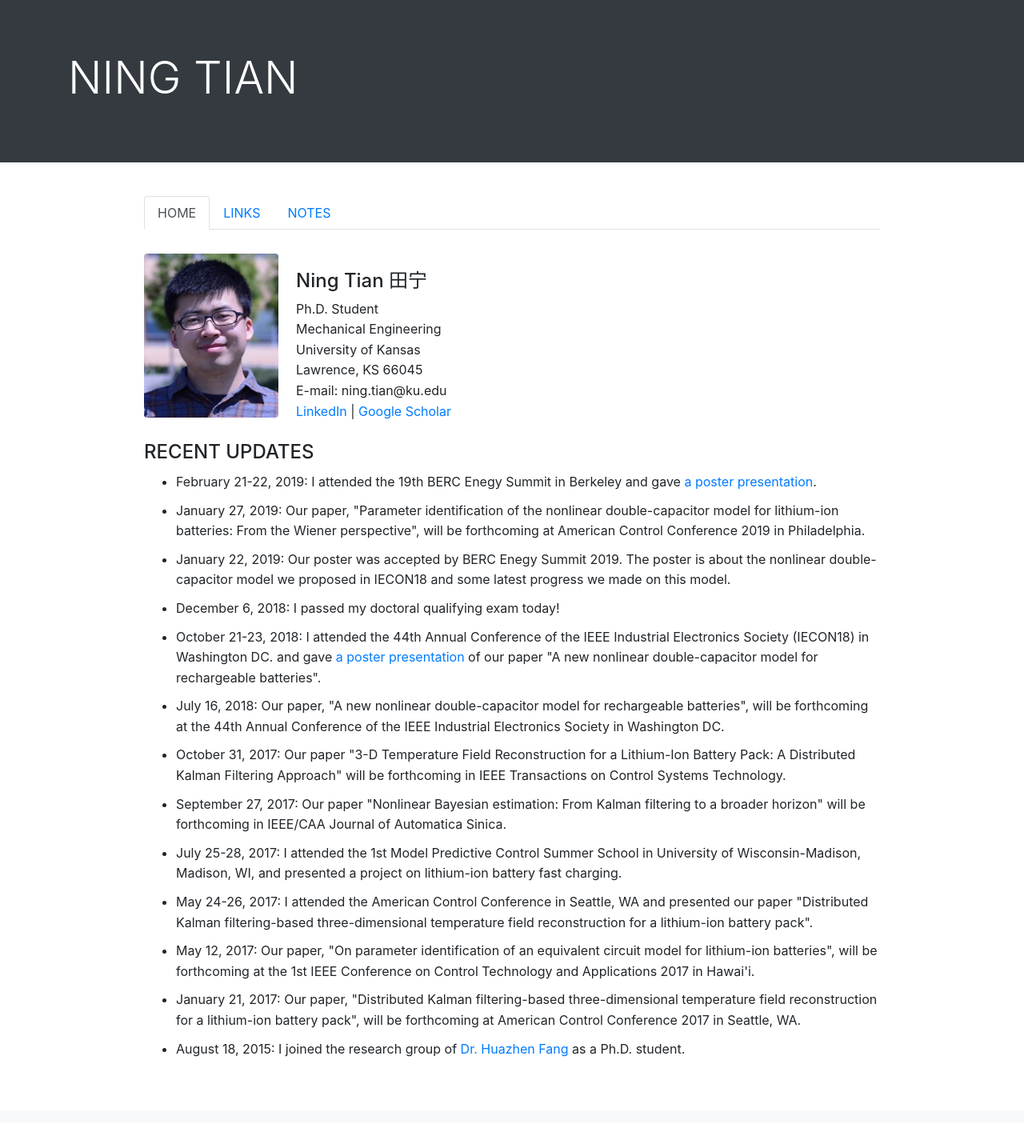
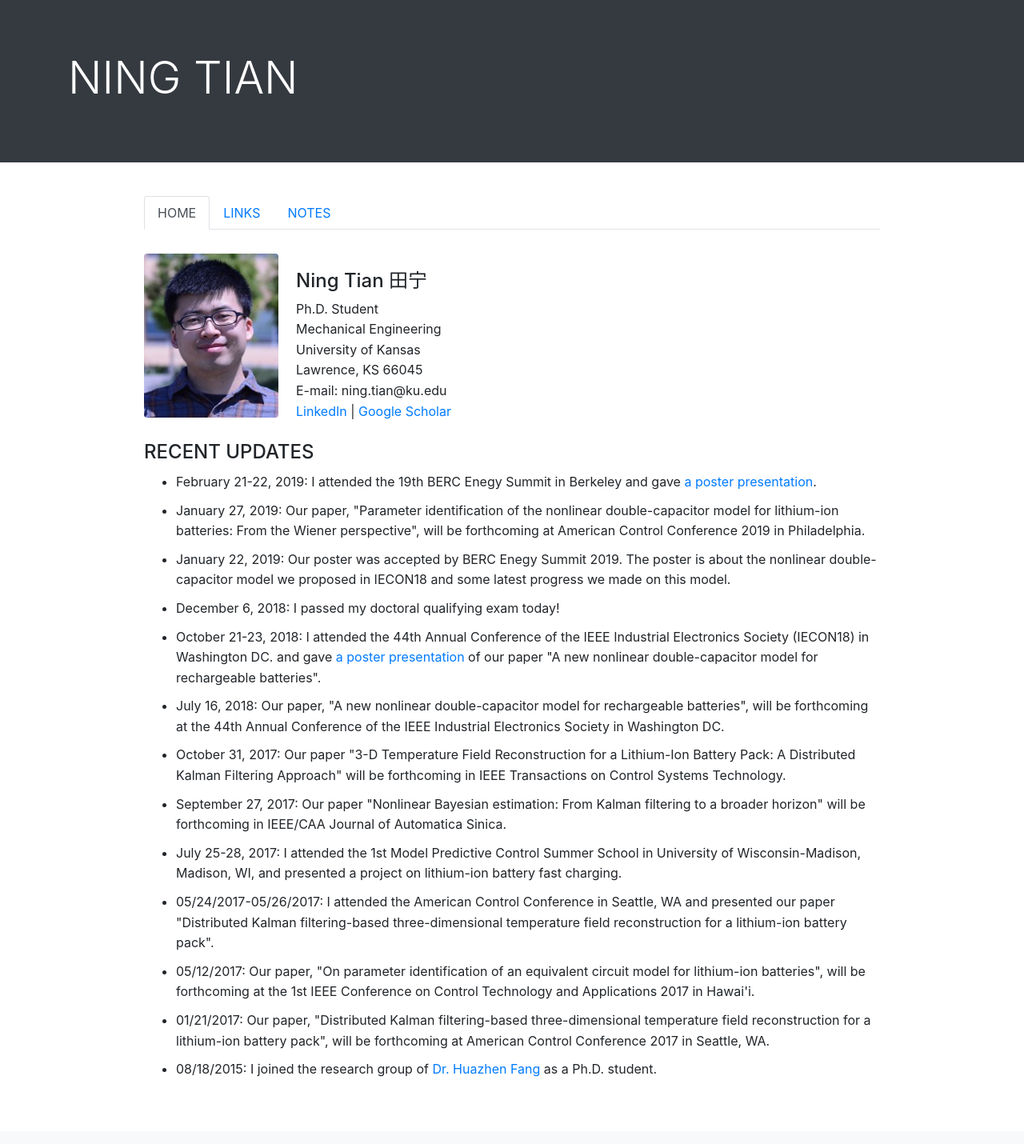
Before and after one commit to ningtian/ningtian.github.io, a Jekyll site: the page index.html, which Jekyll copies as it is, in a window 1280 px wide. Shown: the whole page at 80% size. Built offline with Jekyll 4.4.1, drawn with Linux system fonts in a browser that asks for light colours; before the commit the page ends 1404 px from its top, so only the background shows below that.

Commit message:
Update index.html

```diff
--- a/index.html
+++ b/index.html
@@ -116,16 +116,16 @@
         <li>July 25-28, 2017: I attended the 1st Model Predictive Control Summer School in University of Wisconsin-Madison, Madison, WI,
 	and presented a project on lithium-ion battery fast charging. </li>
 
-        <li>May 24-26, 2017: I attended the American Control Conference in Seattle, WA and presented our paper "Distributed Kalman
+        <li>05/24/2017-05/26/2017: I attended the American Control Conference in Seattle, WA and presented our paper "Distributed Kalman
 	filtering-based three-dimensional temperature field reconstruction for a lithium-ion battery pack". </li>
 
-        <li>May 12, 2017: Our paper, "On parameter identification of an equivalent circuit model for lithium-ion batteries", will be
+        <li>05/12/2017: Our paper, "On parameter identification of an equivalent circuit model for lithium-ion batteries", will be
 	forthcoming at the 1st IEEE Conference on Control Technology and Applications 2017 in Hawai'i. </li>
 
-        <li>January 21, 2017: Our paper, "Distributed Kalman filtering-based three-dimensional temperature field reconstruction for
+        <li>01/21/2017: Our paper, "Distributed Kalman filtering-based three-dimensional temperature field reconstruction for
 	a lithium-ion battery pack", will be forthcoming at American Control Conference 2017 in Seattle, WA. </li>
 
-        <li>August 18, 2015: I joined the research group of <a href="http://fang.faculty.ku.edu/">Dr. Huazhen Fang</a> as
+        <li>08/18/2015: I joined the research group of <a href="http://fang.faculty.ku.edu/">Dr. Huazhen Fang</a> as
 	a Ph.D. student. </li>
         </ul>
 
```
